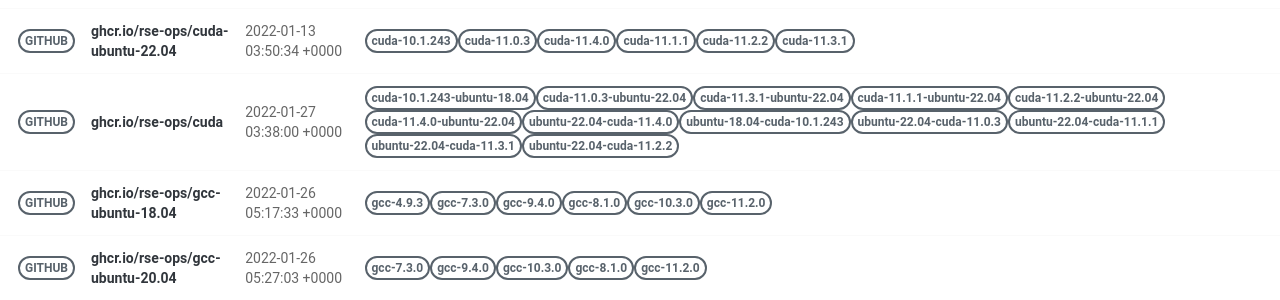
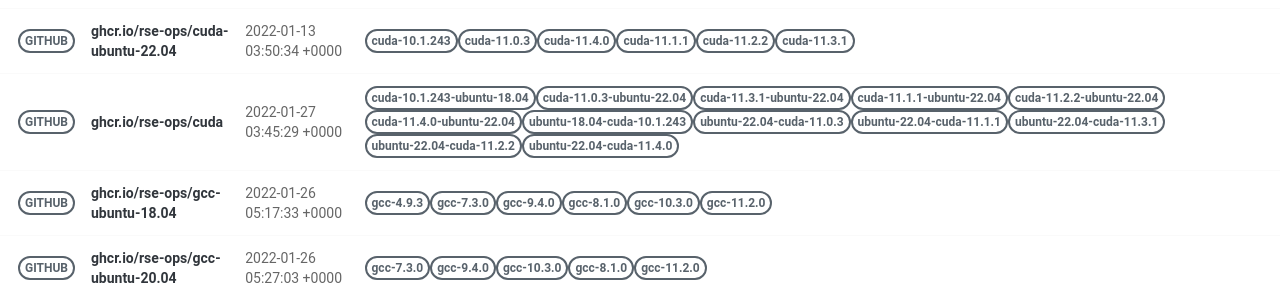
Before and after one commit to rse-ops/docker-images, a Jekyll site: the page built from pages/index.md, in a window 1280 px wide. Shown: the part 421-721 px from the top of the page. Built offline with Jekyll 4.4.1, drawn with Linux system fonts in a browser that asks for light colours; nearby versions of some CDN libraries.

Commit message:
Automated push to update library 2022-01-27

```diff
--- a/_library/ghcr.io-rse-ops-cuda.md
+++ b/_library/ghcr.io-rse-ops-cuda.md
@@ -1,7 +1,7 @@
 ---
 layout: container
 name: ghcr.io/rse-ops/cuda
-updated_at: 2022-01-27 03:38:00.500733
+updated_at: 2022-01-27 03:45:29.711000
 
 
 container_url: https://github.com/orgs/rse-ops/packages/container/package/cuda
```
Also changed, not shown: other parts of _library/ghcr.io-rse-ops-cuda.md (+3 -3 lines).
